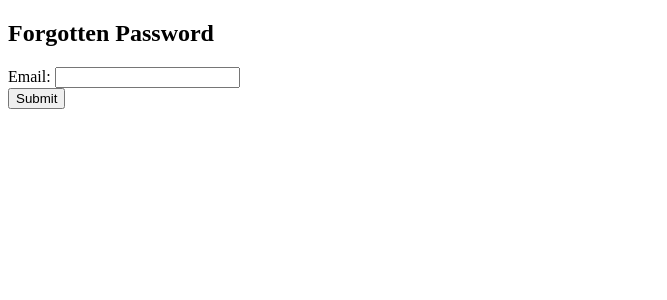
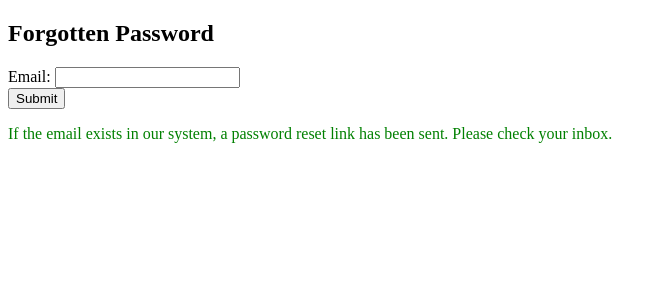
Before and after one commit to e1kfL0ck/app-sec-login-daemon, a Flask app: page /forgotten_password in a window 1280 px wide. Shown: the part 98-398 px from the top of the page, without its empty margins (0-667 px from the left). Run offline with Flask 3, Linux system fonts and the light colour scheme.

Commit message:
fix: display message on front when forgotten_password is called with an invalid email

```diff
--- a/src/templates/forgotten_password.html
+++ b/src/templates/forgotten_password.html
@@ -28,6 +28,8 @@
   We could not send an email. Use this activation link to reset your password:
   <a href="{{ reset_link }}">{{ reset_link }}</a>
 </p>
+{% else %}
+<p style="color:green;">If the email exists in our system, a password reset link has been sent. Please check your inbox.</p>
 {% endif %}
 
 {% endblock %}
```
